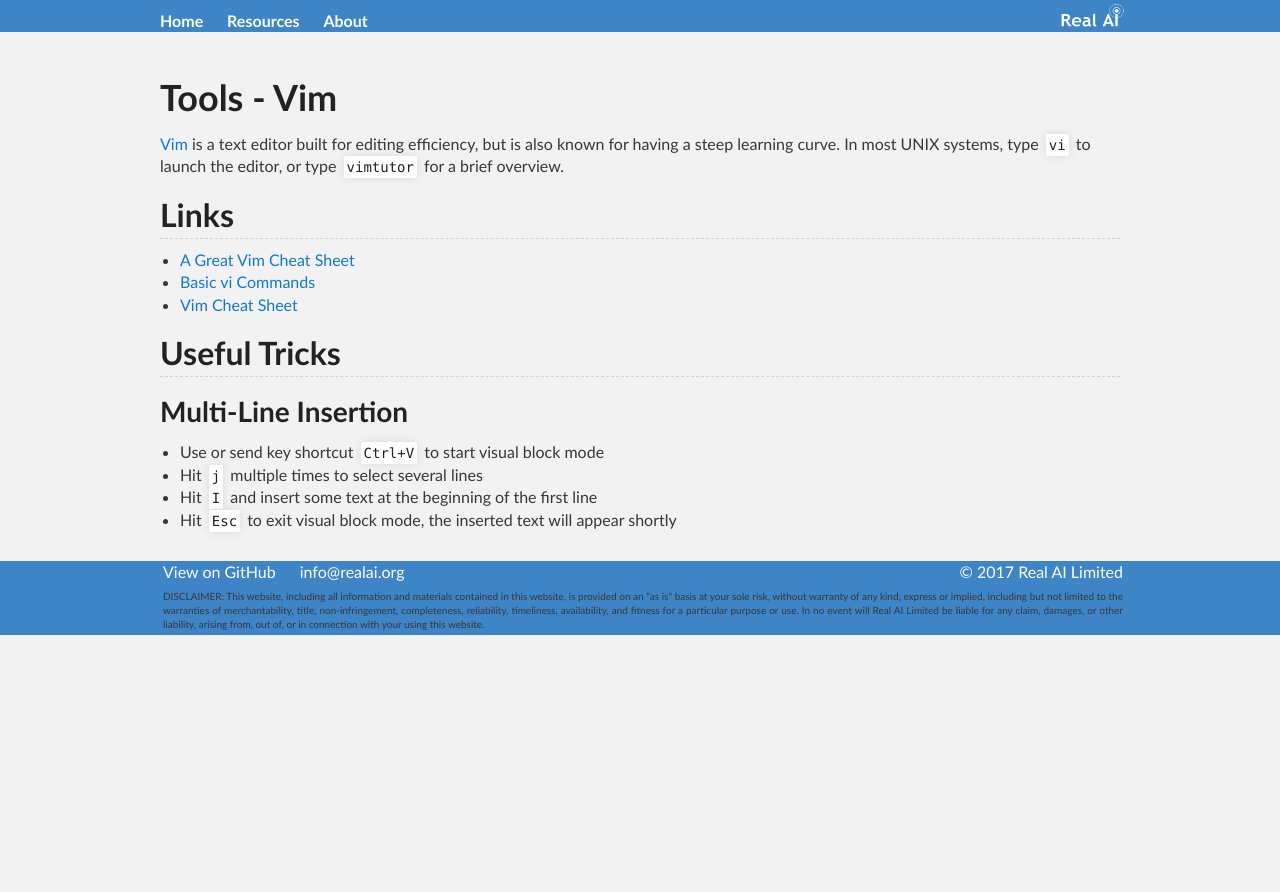
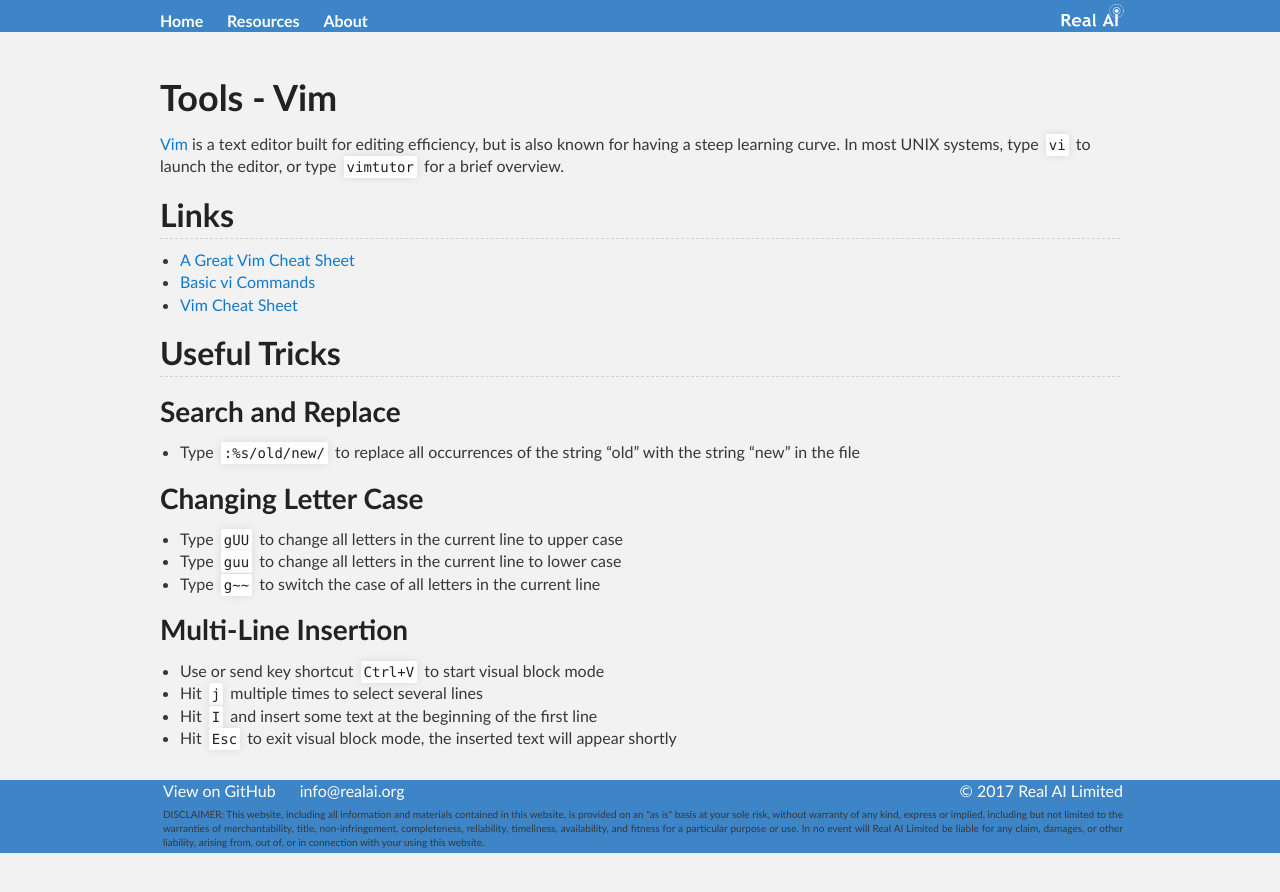
Before and after one commit to Tonywuhk/realai.org, a Jekyll site: the page built from tools/vim.md, in a window 1280 px wide. Shown: the top 892 px of the page. Built offline with Jekyll 4.4.1, drawn with Linux system fonts in a browser that asks for light colours; our own code applies the rules of GitHub Pages for plain Markdown files; the repository's description, which GitHub fills in, is left out.

Commit message:
Update files

```diff
--- a/tools/vim.md
+++ b/tools/vim.md
@@ -13,6 +13,16 @@
 
 ## Useful Tricks
 
+### Search and Replace
+
+* Type `:%s/old/new/` to replace all occurrences of the string "old" with the string "new" in the file
+
+### Changing Letter Case
+
+* Type `gUU` to change all letters in the current line to upper case
+* Type `guu` to change all letters in the current line to lower case
+* Type `g~~` to switch the case of all letters in the current line
+
 ### Multi-Line Insertion
 
 * Use or send key shortcut `Ctrl+V` to start visual block mode
```
Also changed, not shown: about/admin.md (+1 -1 lines), course/README.md (+3 -3 lines), course/python.md (added, +7 -0 lines).
